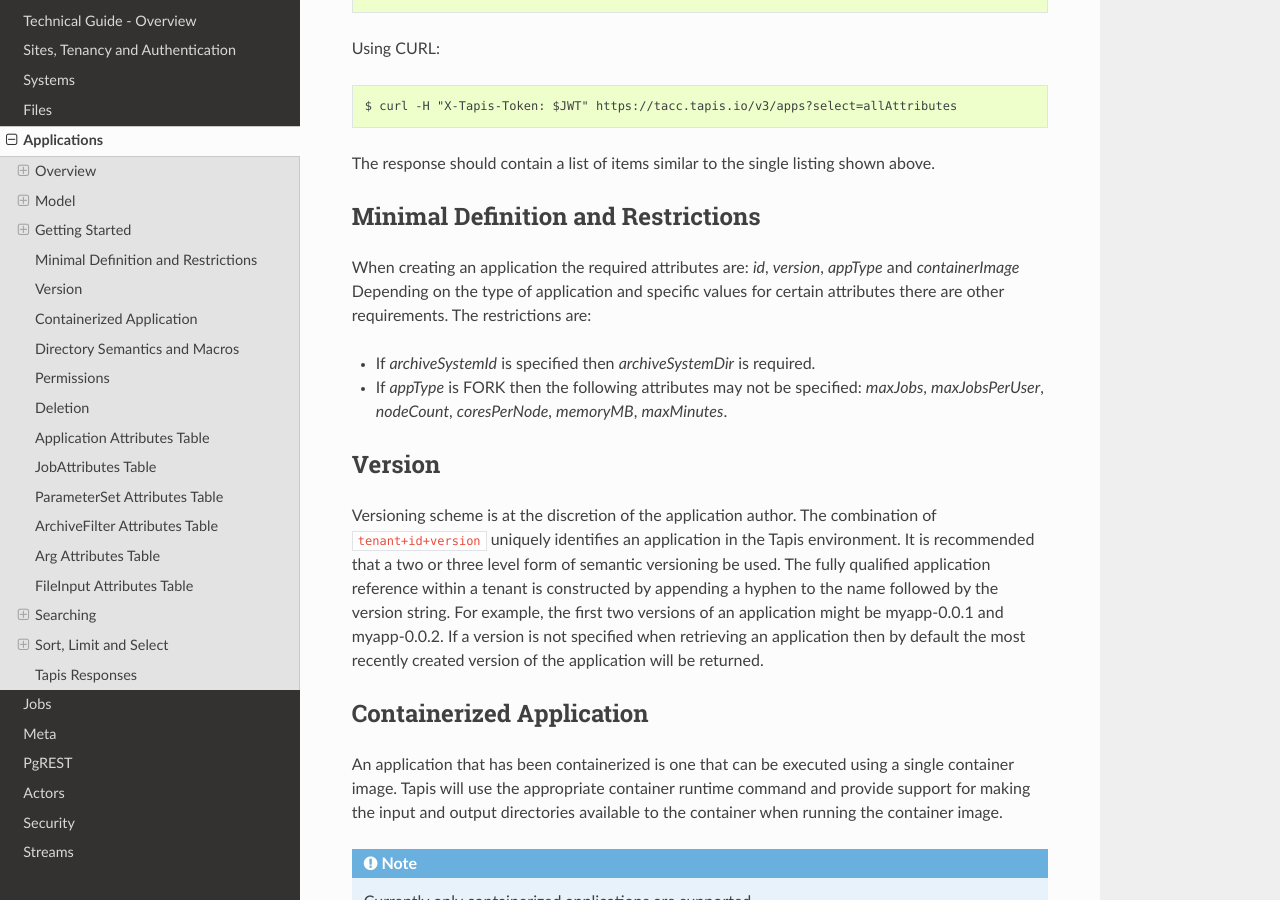
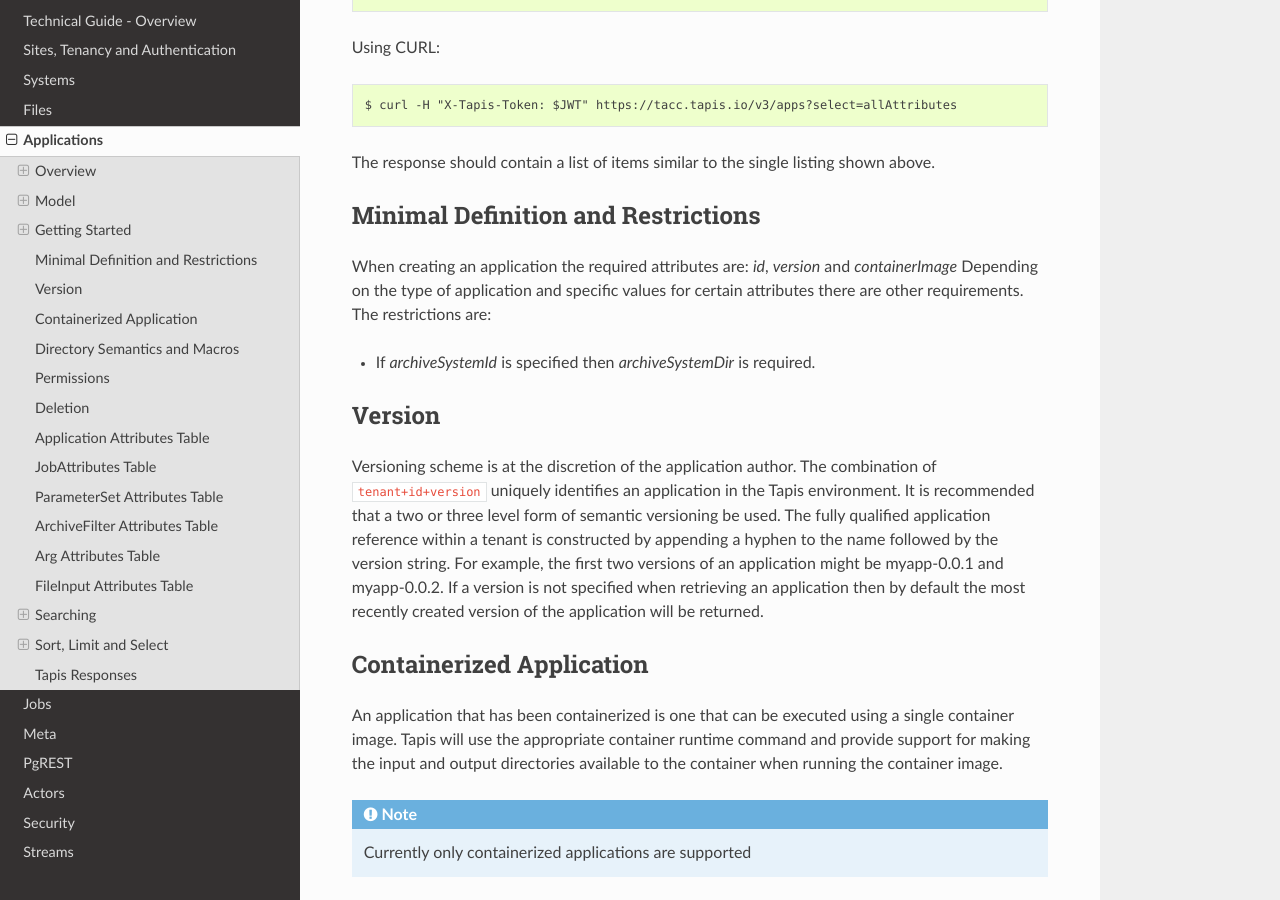
Before and after one commit to tapis-project/documentation, a Sphinx documentation site: the page built from source/technical/apps.rst, in a window 1280 px wide and 900 px high, scrolled down 5584 px. Built offline with Sphinx 7.4.7 and the Read the Docs theme 2.0.0, drawn with Linux system fonts in a browser that asks for light colours; some of the changed text lies outside the part shown.

Commit message:
Apps: rename appType to jobType.

```diff
--- a/source/technical/apps.rst
+++ b/source/technical/apps.rst
@@ -105,7 +105,7 @@
 Required Attributes
 ~~~~~~~~~~~~~~~~~~~
 
-When creating a application the required attributes are: ``id``, ``version``, ``appType`` and  ``containerImage``.
+When creating a application the required attributes are: ``id``, ``version`` and  ``containerImage``.
 Depending on the type of application and specific values for certain attributes there are other requirements.
 
 The restrictions are:
@@ -129,10 +129,10 @@
   {
     "id":"tacc-sample-app-<userid>",
     "version":"0.1",
-    "appType":"FORK",
     "description":"My sample application",
     "runtime":"DOCKER",
     "containerImage":"docker.io/hello-world:latest",
+    "jobType":"FORK",
     "jobAttributes": {
       "description": "default job description",
       "execSystemId": "execsystem1"
@@ -185,13 +185,13 @@
         "id": "tacc-sample-app-<userid>",
         "version": "0.1",
         "description": "My sample application",
-        "appType": "FORK",
         "owner": "<userid>",
         "enabled": true,
         "runtime": "DOCKER",
         "runtimeVersion": null,
         "runtimeOptions": [],
         "containerImage": "docker.io/hello-world:latest",
+        "jobType": "FORK",
         "maxJobs": 0,
         "maxJobsPerUser": 0,
         "strictFileInputs": false,
@@ -262,13 +262,11 @@
 -----------------------------------
 Minimal Definition and Restrictions
 -----------------------------------
-When creating an application the required attributes are: *id*, *version*, *appType* and *containerImage*
+When creating an application the required attributes are: *id*, *version* and *containerImage*
 Depending on the type of application and specific values for certain attributes there are other requirements.
 The restrictions are:
 
 * If *archiveSystemId* is specified then *archiveSystemDir* is required.
-* If *appType* is FORK then the following attributes may not be specified: *maxJobs*, *maxJobsPerUser*, *nodeCount*,
-  *coresPerNode*, *memoryMB*, *maxMinutes*.
 
 ------------------
 Version
@@ -356,10 +354,6 @@
 +---------------------+----------------+----------------------+--------------------------------------------------------------------------------------+
 | description         | String         | A sample application | - Description                                                                        |
 +---------------------+----------------+----------------------+--------------------------------------------------------------------------------------+
-| appType             | enum           | BATCH                | - Type of application.                                                               |
-|                     |                |                      | - Types: BATCH, FORK                                                                 |
-|                     |                |                      | - **Required** at creation time.                                                     |
-+---------------------+----------------+----------------------+--------------------------------------------------------------------------------------+
 | owner               | String         | jdoe                 | - User name of *owner*. Default is *${apiUserId}*.                                   |
 |                     |                |                      | - Variable references: *${apiUserId}*                                                |
 +---------------------+----------------+----------------------+--------------------------------------------------------------------------------------+
@@ -729,7 +726,7 @@
  * Special select keywords are supported: ``allAttributes`` and ``summaryAttributes``
  * Summary attributes include:
 
-   * ``id``, ``version``, ``appType``, ``owner``
+   * ``id``, ``version``, ``owner``
 
  * By default all attributes are returned when retrieving a single resource via the endpoint apps/<app_id>.
  * By default summary attributes are returned when retrieving a list of applications.
@@ -852,13 +849,11 @@
         {
             "id": "TestApp1",
             "version": "0.0.1",
-            "appType": "BATCH",
             "owner": "testuser2"
         },
         {
             "id": "tacc-sample-app",
             "version": "0.1",
-            "appType": "FORK",
             "owner": "testuser2"
         }
     ],
```
Also changed, not shown: other parts of source/technical/apps.rst (+3 -0 lines).
